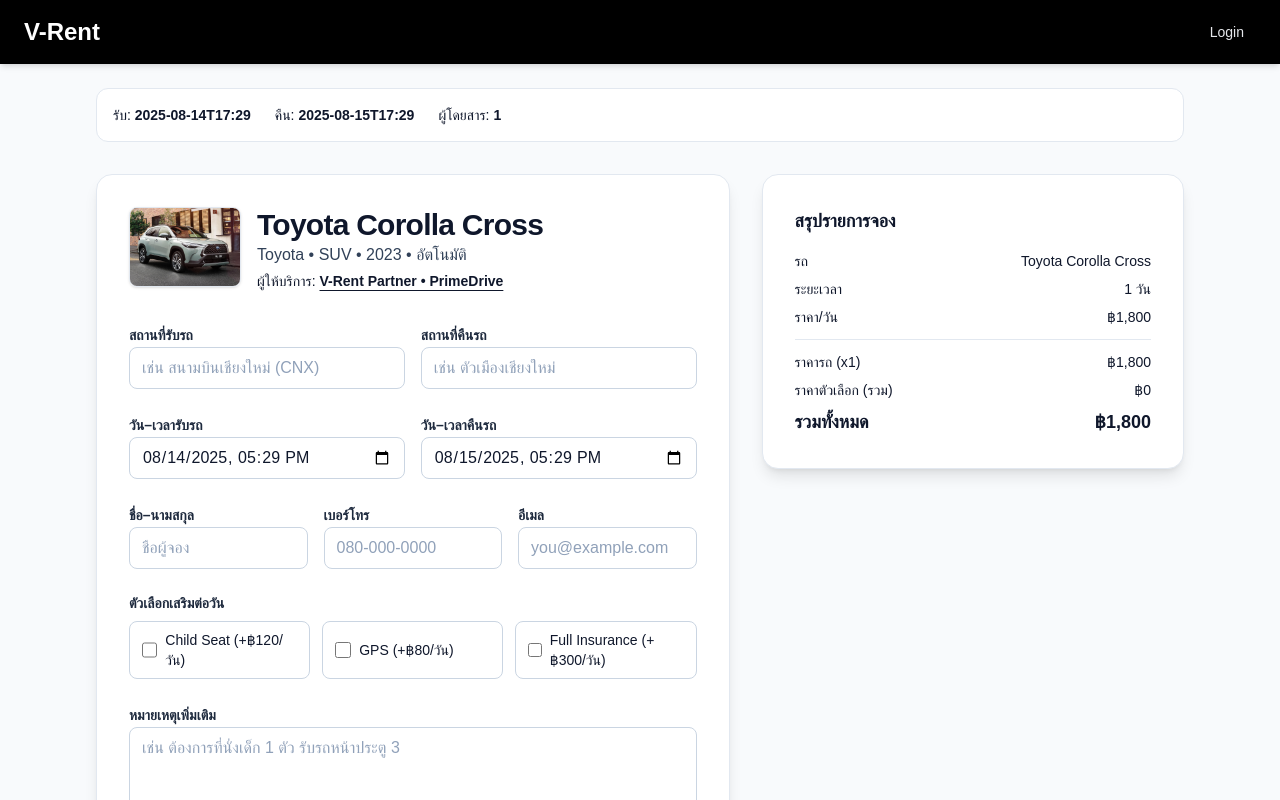
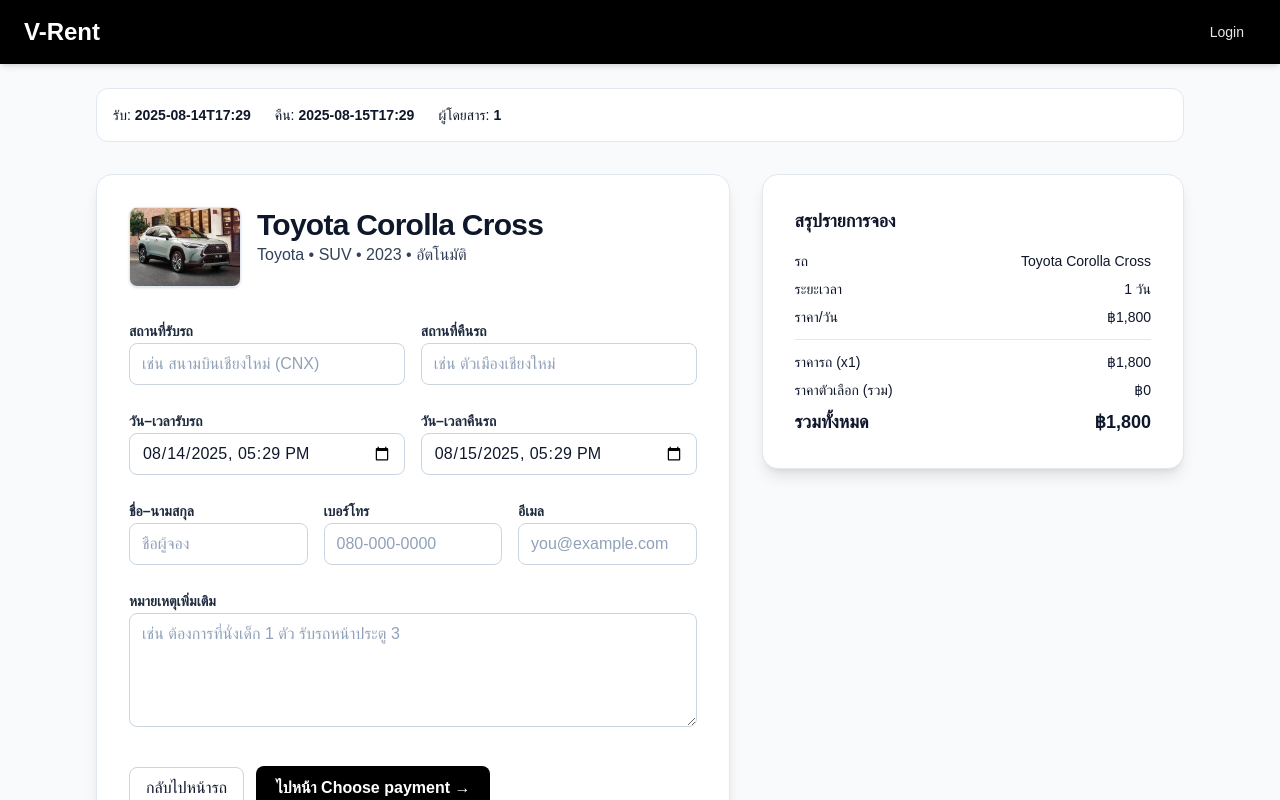
Before and after one commit to ariyawatt/V-Rent, a Next.js app: page /booking/1 in a window 1280 px wide. Shown: the top 800 px of the page. Built offline with nearby package versions, Linux system fonts and the light colour scheme; no server answers.

Commit message:
fix lost image and remove company temp

```diff
--- a/app/booking/[id]/page.js
+++ b/app/booking/[id]/page.js
@@ -389,15 +389,6 @@
                   {car.year ? ` • ${car.year}` : ""}{" "}
                   {car.transmission ? ` • ${car.transmission}` : ""}
                 </p>
-                <p className="mt-1 text-sm">
-                  ผู้ให้บริการ:{" "}
-                  <Link
-                    href={`/companies/${car.company?.slug || "partner"}`}
-                    className="font-semibold underline underline-offset-4 hover:text-black"
-                  >
-                    {car.company?.name || "V-Rent Partner"}
-                  </Link>
-                </p>
               </div>
             </div>
 
@@ -498,43 +489,6 @@
                 </div>
               </div>
 
-              {/* ตัวเลือกเสริม */}
-              <div className="space-y-2">
-                <p className={labelCls}>ตัวเลือกเสริมต่อวัน</p>
-                <div className="grid sm:grid-cols-3 gap-3 text-sm">
-                  <label className="flex items-center gap-2 rounded-lg border border-slate-300 bg-white px-3 py-2 hover:bg-slate-50">
-                    <input
-                      type="checkbox"
-                      name="extras.childSeat"
-                      checked={form.extras.childSeat}
-                      onChange={handleChange}
-                      className="h-4 w-4 accent-black"
-                    />
-                    Child Seat (+฿120/วัน)
-                  </label>
-                  <label className="flex items-center gap-2 rounded-lg border border-slate-300 bg-white px-3 py-2 hover:bg-slate-50">
-                    <input
-                      type="checkbox"
-                      name="extras.gps"
-                      checked={form.extras.gps}
-                      onChange={handleChange}
-                      className="h-4 w-4 accent-black"
-                    />
-                    GPS (+฿80/วัน)
-                  </label>
-                  <label className="flex items-center gap-2 rounded-lg border border-slate-300 bg-white px-3 py-2 hover:bg-slate-50">
-                    <input
-                      type="checkbox"
-                      name="extras.fullInsurance"
-                      checked={form.extras.fullInsurance}
-                      onChange={handleChange}
-                      className="h-4 w-4 accent-black"
-                    />
-                    Full Insurance (+฿300/วัน)
-                  </label>
-                </div>
-              </div>
-
               {/* หมายเหตุ */}
               <div className="space-y-2">
                 <label className={labelCls}>หมายเหตุเพิ่มเติม</label>
--- a/next.config.mjs
+++ b/next.config.mjs
@@ -11,9 +11,10 @@
         protocol: "https",
         hostname: "v-rent-app-916879005749.asia-southeast1.run.app",
         pathname: "/**",
-      }
+      },
       // ถ้ามีโดเมนรูปอื่น ๆ ใส่เพิ่มที่นี่
     ],
+    unoptimized: true,
   },
 };
 
```
